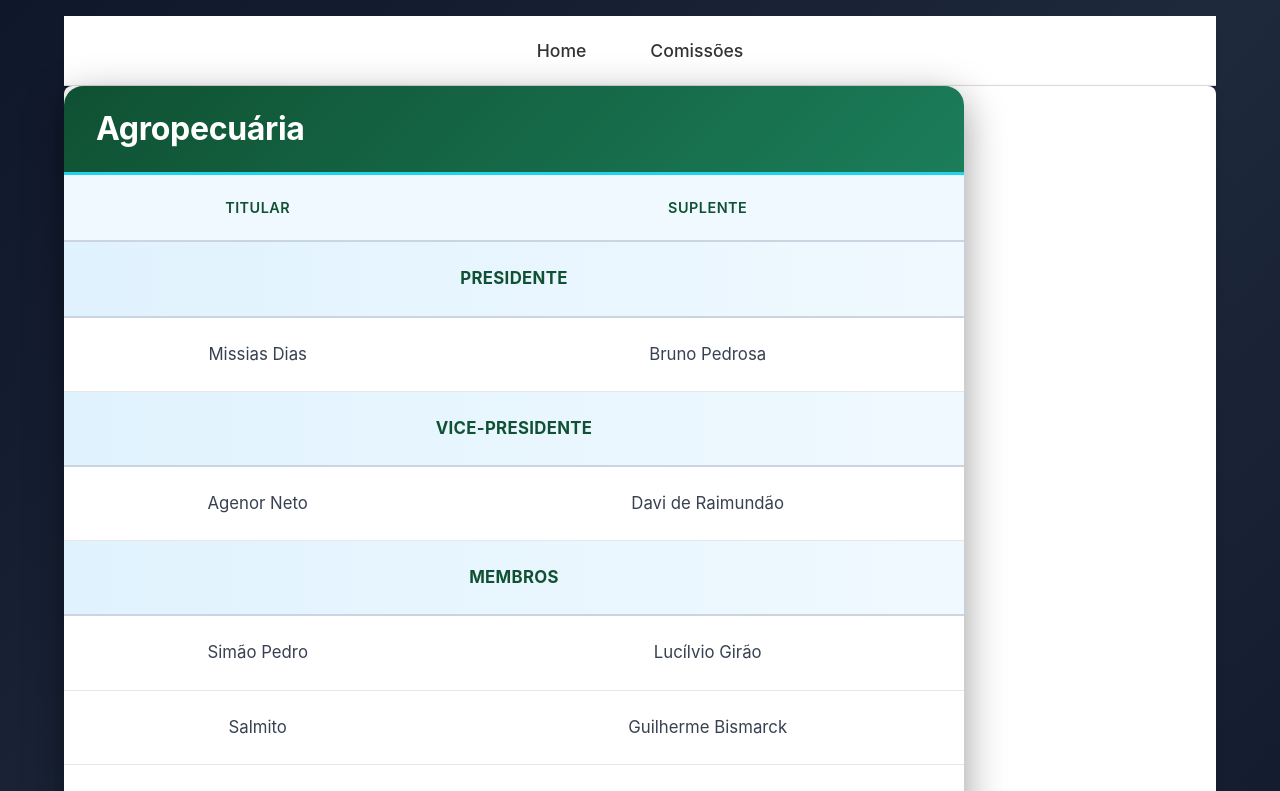
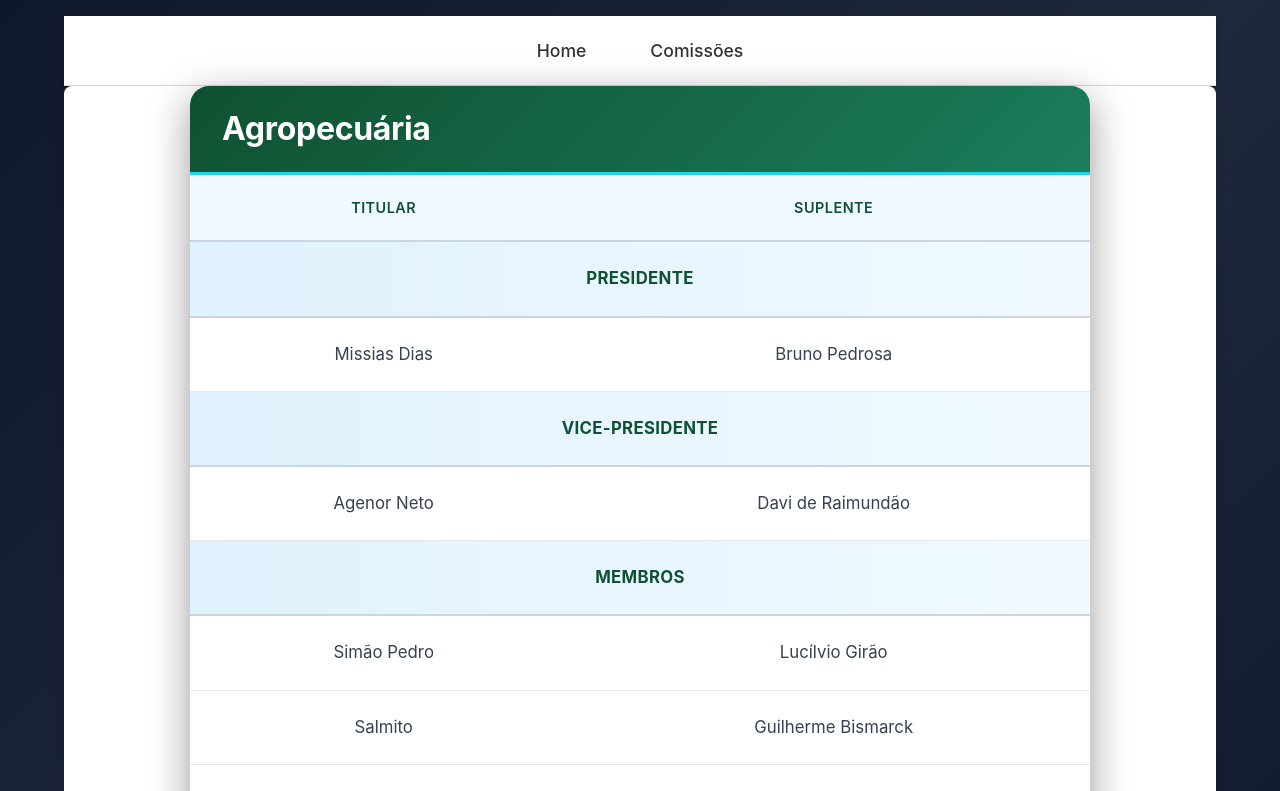
Before and after one commit to antonylima/alece, a React (Create React App) app in the folder frontend/: page /comissoes in a window 1280 px wide. Shown: the top 791 px of the page. Built offline with nearby package versions, Linux system fonts and the light colour scheme.

Commit message:
larger device style

```diff
--- a/frontend/package.json
+++ b/frontend/package.json
@@ -9,6 +9,7 @@
     "@testing-library/react": "^16.3.0",
     "@testing-library/user-event": "^13.5.0",
     "lucide-react": "^0.554.0",
+    "npm": "^11.6.3",
     "react": "^19.1.0",
     "react-dom": "^19.1.0",
     "react-router-dom": "^7.9.6",
--- a/frontend/src/pages/Comissoes.css
+++ b/frontend/src/pages/Comissoes.css
@@ -53,6 +53,7 @@ body {
   display: flex;
   justify-content: center;
   align-items: center;
+  margin: 0 auto;
 }
 
 /* === CARD DESIGN === */
```
Also changed, not shown: 1 other file (tests, documents, lock files or other folders).
